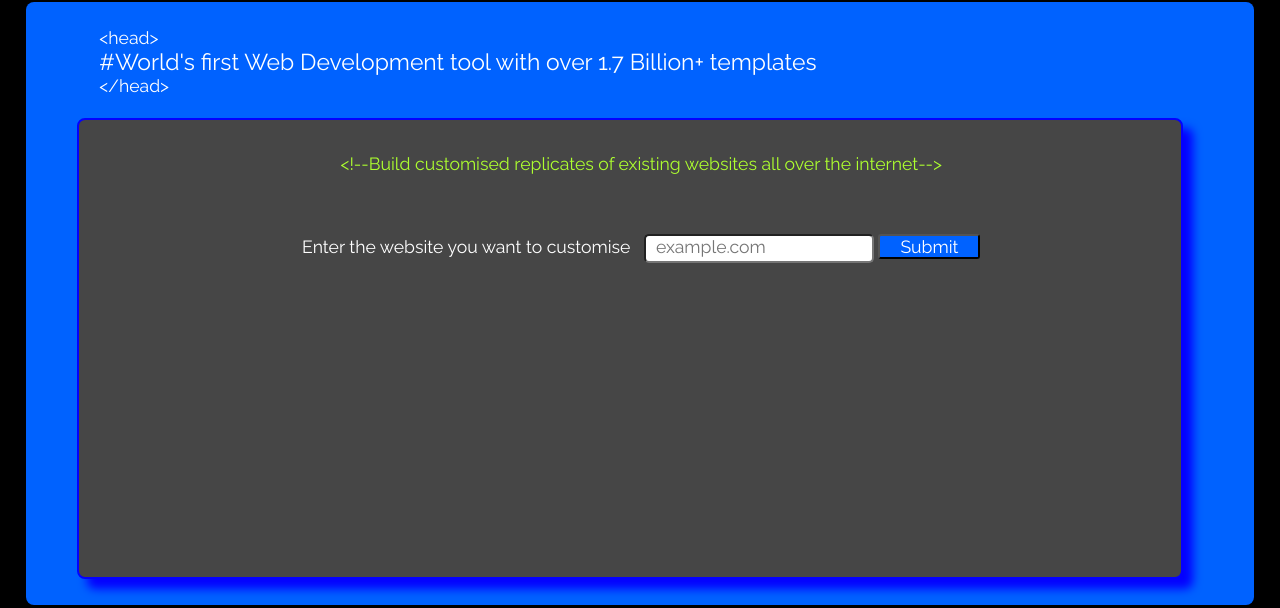
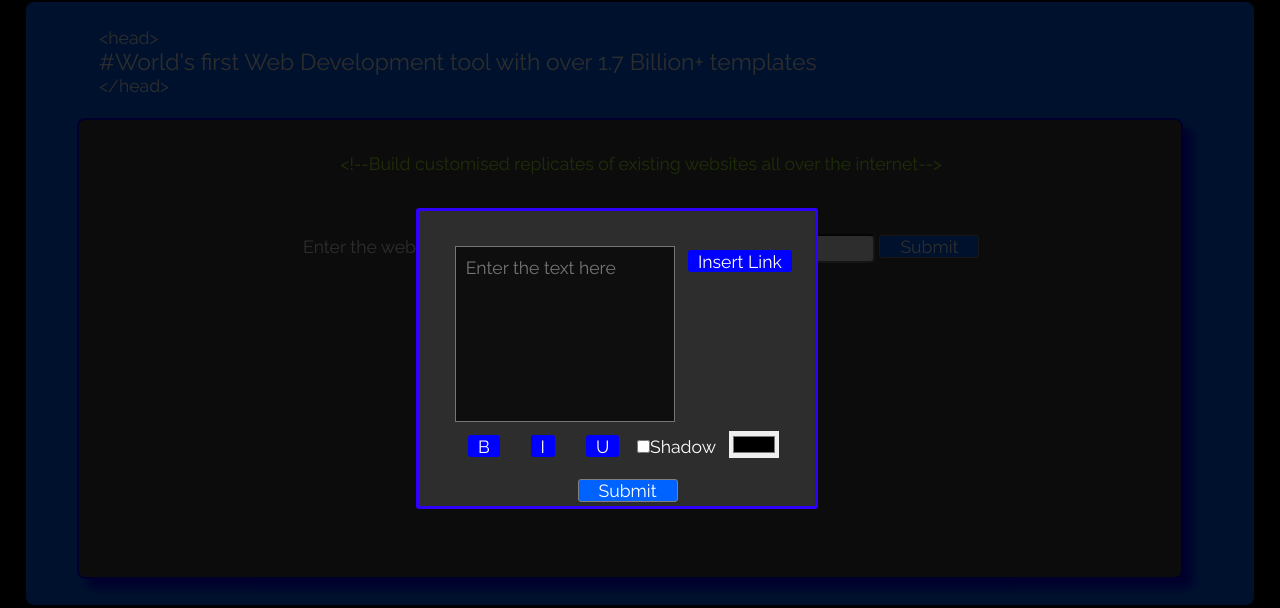
Before and after one commit to NithinSGowda/WebBuilder, a plain HTML site: page index.html in a window 1280 px wide. Shown: the part 87-695 px from the top of the page. Drawn offline with Linux system fonts and the light colour scheme.

Commit message:
Added box

```diff
--- a/index.html
+++ b/index.html
@@ -40,6 +40,31 @@
     <div class="foot">
         &copy; Developed by Nithin S
     </div>
+
+
+    <div class="inpt">
+		<div class="inpi">
+			<textarea name="text" placeholder="Enter the text here"></textarea>
+			<button class="inpb" id="L" >Insert Link</button><br>
+			<button class="inpb" id="B">B</button>
+			<button class="inpb" id="I">I</button>
+			<button class="inpb" id="U">U</button>
+			<input type="checkbox" name="shadow">Shadow&nbsp;&nbsp;
+			<input type="color" class="pickerg"><br>
+			<button class="submit" onclick="textChange()">Submit</button>
+		</div>
+	</div>
+
+	<div class="inpl">
+		<div class="inpi">
+			<textarea name="text" placeholder="Enter the text here"></textarea><br><br>
+			<textarea name="link" placeholder="Enter the link here"></textarea><br><br>
+
+			<button class="submit">Submit</button>
+		</div>
+    </div>
+
+
 </body>
 
 </html>
--- a/style.css
+++ b/style.css
@@ -68,4 +68,59 @@
 border-radius: 3px;
 background-color: rgb(0, 98, 255);
 padding: 0 20px 0 20px;
+border: 0.5px solid grey;
 }
+
+.inpt{
+	position: fixed;
+	height: 100%;
+	width: 100%;
+	background-color: rgba(0, 0, 0, 0.822);
+    top: 0;
+}
+.inpi{
+	border: 3px solid rgb(47, 0, 255);
+    position: fixed;
+    border-radius: 3px;
+	top: 50%;
+	right: 50%;
+	margin: -105.5px -177.75px 0 0 ;
+	background-color: white;
+    padding: 2em;
+    background-color: rgb(46, 45, 45);
+}
+.inpb{
+    margin: 0.75em;
+    background-color: blue;
+    border: 0px solid black;
+    border-radius: 3px;
+    padding: 1px 10px 0px 10px;
+}
+
+.inpl{
+    display: none;
+}
+
+.inpt textarea{
+    background-color: rgb(14, 14, 14);
+    color: white;
+    padding: 10px;
+    resize: none;
+    height: 10em;
+}
+
+.inpt #L{
+    position: absolute;
+    top: 9%;
+}
+
+.inpt .submit{
+    position: absolute;
+    left: 40%;
+    margin-top: 2%;
+    margin-bottom: 7%;
+}
+
+.inpt .pickerg{
+    border: none;
+}
```
Also changed, not shown: mainbot.js (+24 -0 lines).
